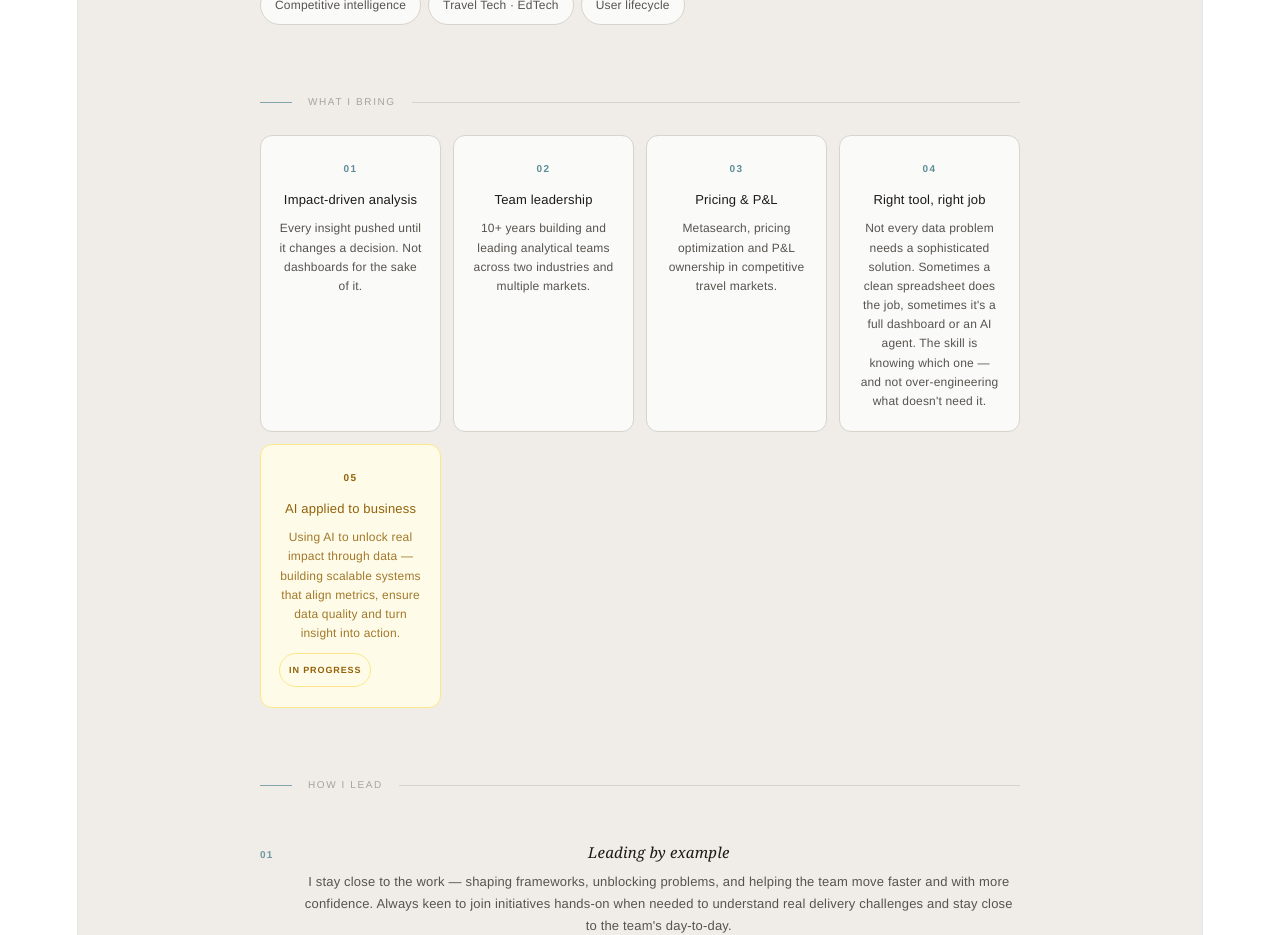
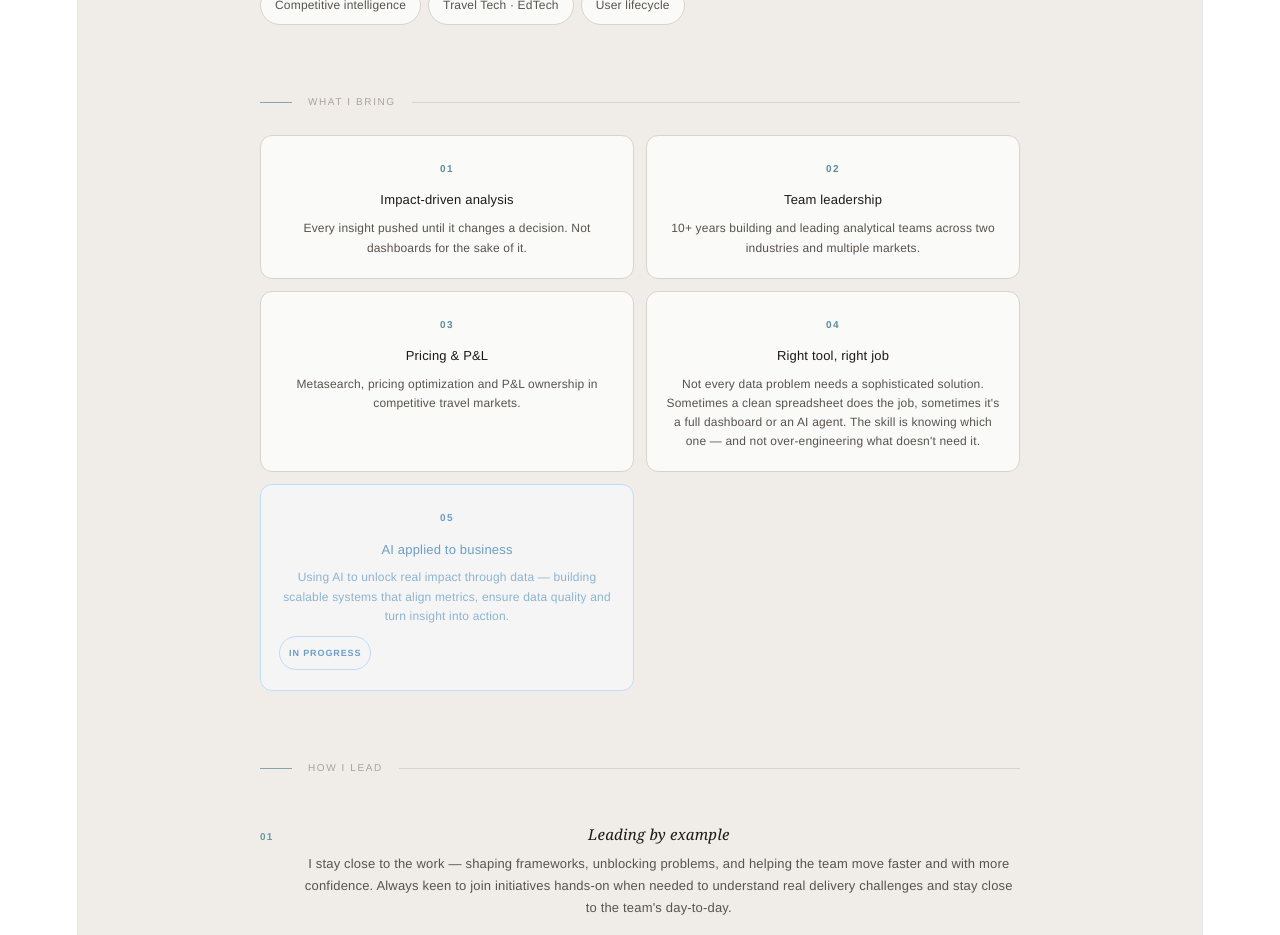
Before and after one commit to Dvaquerog/david-portfolio, a React (Vite) app: page / in a window 1280 px wide. Shown: the part 1440-2375 px from the top of the page. Built offline with nearby package versions, Linux system fonts and the light colour scheme.

Commit message:
cards 2 columnas + color in progress

```diff
--- a/src/App.jsx
+++ b/src/App.jsx
@@ -291,14 +291,14 @@ export default function Portfolio() {
 
         {/* WHAT I BRING */}
         <SectionDivider label={c.sectionBring} t={t} sans={sans} />
-        <div className="cards-grid" style={{ display: "grid", gridTemplateColumns: "repeat(auto-fit, minmax(165px, 1fr))", gap: 12, marginBottom: 64 }}>
+        <div className="cards-grid" style={{ display: "grid", gridTemplateColumns: "repeat(auto-fit, minmax(280px, 1fr))", gap: 12, marginBottom: 64 }}>
           {c.cards.map((card, i) => (
-            <div key={i} style={{ background: card.inProgress ? t.warnBg : t.card, border: `0.5px solid ${card.inProgress ? t.warnBorder : t.border}`, borderRadius: 12, padding: "20px 18px", display: "flex", flexDirection: "column", gap: 10 }}>
-              <div style={{ fontFamily: sans, fontSize: 10, fontWeight: 600, letterSpacing: "0.14em", color: card.inProgress ? t.warn : t.accent, opacity: card.inProgress ? 1 : 0.7 }}>{card.num}</div>
-              <div style={{ fontFamily: sans, fontSize: 13, fontWeight: 500, color: card.inProgress ? t.warn : t.text, lineHeight: 1.3 }}>{card.title}</div>
-              <div style={{ fontFamily: sans, fontSize: 12, color: card.inProgress ? t.warn : t.textSub, lineHeight: 1.6, opacity: card.inProgress ? 0.85 : 1, flex: 1 }}>{card.body}</div>
+            <div key={i} style={{ background: card.inProgress ? "#F5F5F5" : t.card, border: `0.5px solid ${card.inProgress ? "#BFDBFE" : t.border}`, borderRadius: 12, padding: "20px 18px", display: "flex", flexDirection: "column", gap: 10 }}>
+              <div style={{ fontFamily: sans, fontSize: 10, fontWeight: 600, letterSpacing: "0.14em", color: card.inProgress ? "#6B9EC7" : t.accent, opacity: card.inProgress ? 1 : 0.7 }}>{card.num}</div>
+              <div style={{ fontFamily: sans, fontSize: 13, fontWeight: 500, color: card.inProgress ? "#6B9EC7" : t.text, lineHeight: 1.3 }}>{card.title}</div>
+              <div style={{ fontFamily: sans, fontSize: 12, color: card.inProgress ? "#6B9EC7" : t.textSub, lineHeight: 1.6, opacity: card.inProgress ? 0.75 : 1, flex: 1 }}>{card.body}</div>
               {card.inProgress && (
-                <span style={{ alignSelf: "flex-start", fontFamily: sans, fontSize: 9, fontWeight: 600, letterSpacing: "0.1em", textTransform: "uppercase", padding: "3px 9px", borderRadius: 999, background: t.warnBg, border: `0.5px solid ${t.warnBorder}`, color: t.warn }}>
+                <span style={{ alignSelf: "flex-start", fontFamily: sans, fontSize: 9, fontWeight: 600, letterSpacing: "0.1em", textTransform: "uppercase", padding: "3px 9px", borderRadius: 999, background: "#F5F5F5", border: "0.5px solid #BFDBFE", color: "#6B9EC7" }}>
                   {card.badge}
                 </span>
               )}
```
